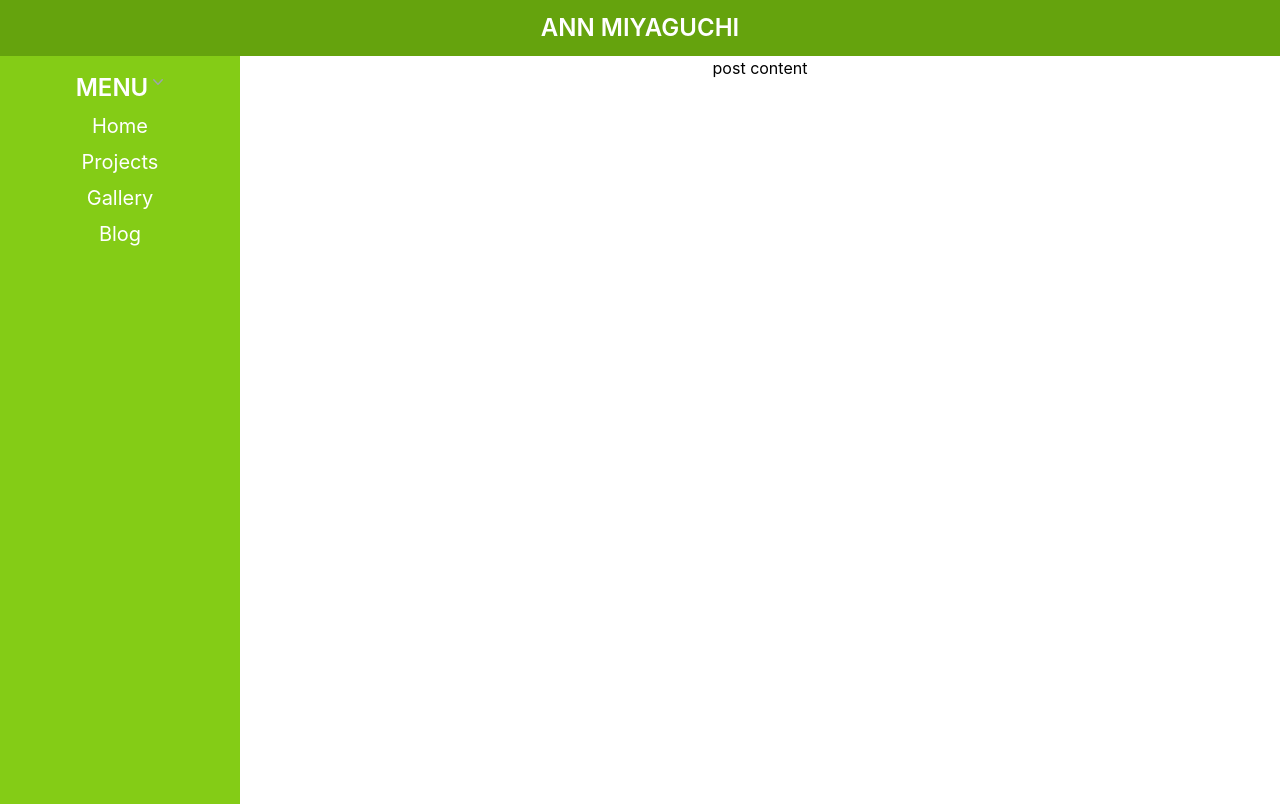
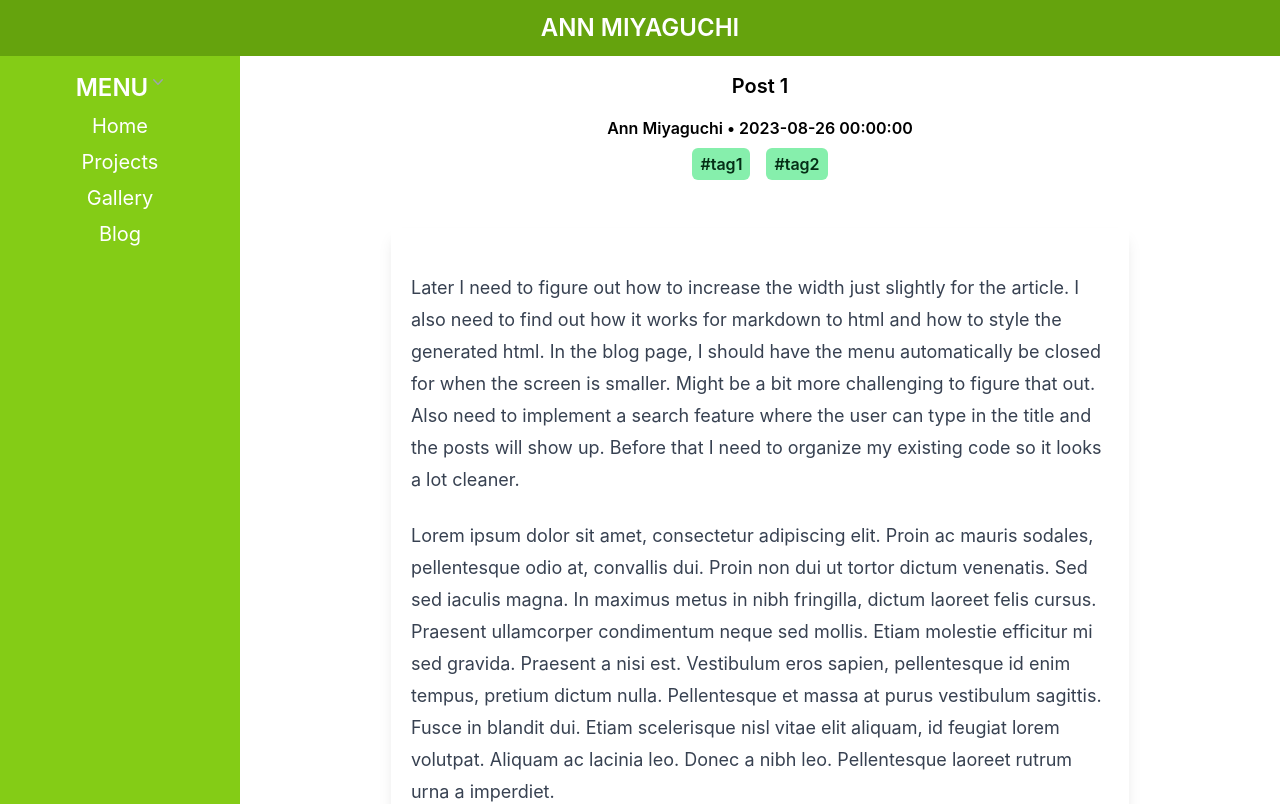
Before and after one commit to limesoda314/website2023, a React (Create React App) app: page /blog/post1 in a window 1280 px wide. Shown: the top 804 px of the page. Built offline with nearby package versions, Linux system fonts and the light colour scheme.

Commit message:
Creating the look of posts. Will need to eventually figure out how to add code blocks, a theme changer, markdown to html, etc

```diff
--- a/package.json
+++ b/package.json
@@ -46,6 +46,8 @@
   },
   "devDependencies": {
     "@babel/plugin-proposal-private-property-in-object": "^7.21.11",
+    "@tailwindcss/aspect-ratio": "^0.4.2",
+    "@tailwindcss/typography": "^0.5.9",
     "ajv": "^8.12.0",
     "eslint-plugin-react": "^7.33.2",
     "tailwindcss": "^3.3.3"
--- a/src/Components/Blog/post1.jsx
+++ b/src/Components/Blog/post1.jsx
@@ -1,10 +1,71 @@
+import {Typography} from "@material-tailwind/react";
+
+export default function Post1() {
+
+    const postData = [{
+        href: 'post1',
+        title: 'Post 1',
+        date: '2023-08-26 00:00:00',
+        author: 'Ann Miyaguchi',
+        tags: ["tag1", "tag2"],
+        description: "It is a long established fact that a reader will be distracted by the readable content of a page when looking at its layout. The point of using Lorem Ipsum is that it has a more-or-less normal distribution of letters, as opposed to using 'Content here, content here', making it look like readable English. Many desktop publishing packages and web page editors now use Lorem Ipsum as their default model text, and a search for 'lorem ipsum' will uncover many web sites still in their infancy. Various versions have evolved over the years, sometimes by accident, sometimes on purpose (injected humour and the like)."
+    }]
+
+    document.title = 'post1';
+
+    const formatTags = () => {
+        const tagList = [];
+
+        postData[0].tags.forEach((tag) => {
+
+            tagList.push(<button className="bg-green-300 text-green-950 rounded-md m-2 px-2 py-1">#{tag}</button>);
+
+        });
+
+        return tagList;
+    }
+
+    return (
+
+    <div className="h-full w-full justify-center">
+        <Typography variant="h5" color="blue-gray" className="py-4">
+           {postData[0].title}
+        </Typography>
+        <Typography variant="h2" color="blue-gray">
+            {postData[0].author} • {postData[0].date}
+
+            <div>
+                {formatTags()}
+            </div>
+        </Typography>
+        <article className="container mx-auto object-center shadow-lg p-5 m-10 text-left prose prose-lg ">
+            <Typography>
+                <p>
+                    Later I need to figure out how to increase the width just slightly for the article. I also need to find out how it works for markdown to html and how to style the generated html. In the blog page, I should have the menu automatically be closed for when the screen is smaller. Might be a bit more challenging to figure that out. Also need to implement a search feature where the user can type in the title and the posts will show up. Before that I need to organize my existing code so it looks a lot cleaner.
+                </p>
+                <p>
+                    Lorem ipsum dolor sit amet, consectetur adipiscing elit. Proin ac mauris sodales, pellentesque odio at, convallis dui. Proin non dui ut tortor dictum venenatis. Sed sed iaculis magna. In maximus metus in nibh fringilla, dictum laoreet felis cursus. Praesent ullamcorper condimentum neque sed mollis. Etiam molestie efficitur mi sed gravida. Praesent a nisi est. Vestibulum eros sapien, pellentesque id enim tempus, pretium dictum nulla. Pellentesque et massa at purus vestibulum sagittis. Fusce in blandit dui. Etiam scelerisque nisl vitae elit aliquam, id feugiat lorem volutpat. Aliquam ac lacinia leo. Donec a nibh leo. Pellentesque laoreet rutrum urna a imperdiet.
+                </p>
+                <p>
+                    <b>Phasellus</b> in nisl ut lorem consectetur aliquet pretium a libero. Nulla facilisi. Mauris et ultricies quam. Donec mollis metus cursus quam congue interdum. Quisque ut massa risus. Nunc non ante vehicula, consequat augue sed, ultrices eros. Phasellus vel mollis ante, non feugiat nibh. Ut tristique tincidunt ex, suscipit vestibulum nunc sagittis non. Sed tincidunt sodales magna, quis laoreet mauris pulvinar et. Vivamus imperdiet massa a eros faucibus, ac dapibus urna convallis.
+                </p>
+                <p>
+                    Aenean eget placerat mauris. Vestibulum feugiat risus vel erat pulvinar commodo. Aliquam ac lectus et tellus tempus finibus ut sed est. Vivamus aliquet dictum lorem eu dapibus. Sed ultrices justo metus, sed imperdiet lectus pretium vel. Cras nulla est, cursus vel turpis eget, euismod faucibus mi. In pharetra fringilla scelerisque. Aenean pellentesque nisl at urna blandit auctor. Suspendisse finibus maximus eros quis hendrerit. Mauris ligula nisi, tempor blandit quam non, fringilla dignissim quam. Fusce eu ipsum velit. Vivamus condimentum vitae augue quis gravida. Nulla at viverra quam, ac auctor lacus. Etiam lectus nisi, eleifend consequat sodales quis, tristique non ex. Ut eleifend accumsan metus eget convallis.
+                </p>
+                <p>
+                    Mauris rhoncus egestas hendrerit. Duis euismod nisi in ante fermentum, a lacinia augue finibus. Fusce in congue lorem. Phasellus bibendum justo tortor. Class aptent taciti sociosqu ad litora torquent per conubia nostra, per inceptos himenaeos. Nam ut hendrerit eros. Nullam in sapien velit. Cras augue orci, feugiat id magna suscipit, tempor tempus lorem. Sed placerat eleifend nunc et finibus. Donec massa mi, facilisis in malesuada ac, gravida id leo. Praesent sollicitudin non mi id mattis.
+                </p>
+                <p>
+                    Sed in tincidunt nisi, a imperdiet sapien. Integer eget ornare tortor. Ut sodales pharetra mi, quis sodales ex accumsan vulputate. Aliquam congue lacus ut commodo convallis. Sed dapibus velit nec posuere ornare. Quisque varius ultrices nisi vel semper. Maecenas molestie vitae dolor id convallis. Donec eleifend suscipit lectus, quis vulputate leo ultricies sed.
+                </p>
+            </Typography>
+
+        </article>
 
 
-export default function Post1() {
-    document.title = 'Post1';
-    return (
-    <div>
-        <title>Post1</title>
-        <p>post content</p>
+
+
+
     </div>);
+
 };
--- a/tailwind.config.js
+++ b/tailwind.config.js
@@ -2,10 +2,17 @@
 module.exports = {
   content: [
     "./src/**/*.{js,jsx,ts,tsx}",
-   "./public/index.html",
+    "./public/index.html",
   ],
   theme: {
     extend: {},
   },
-  plugins: [],
+  corePlugins: {
+    aspectRatio: false,
+  },
+  plugins: [
+    require('@tailwindcss/aspect-ratio'),
+    require('@tailwindcss/typography'),
+
+  ],
 }
```
Also changed, not shown: 1 other file (tests, documents, lock files or other folders).
